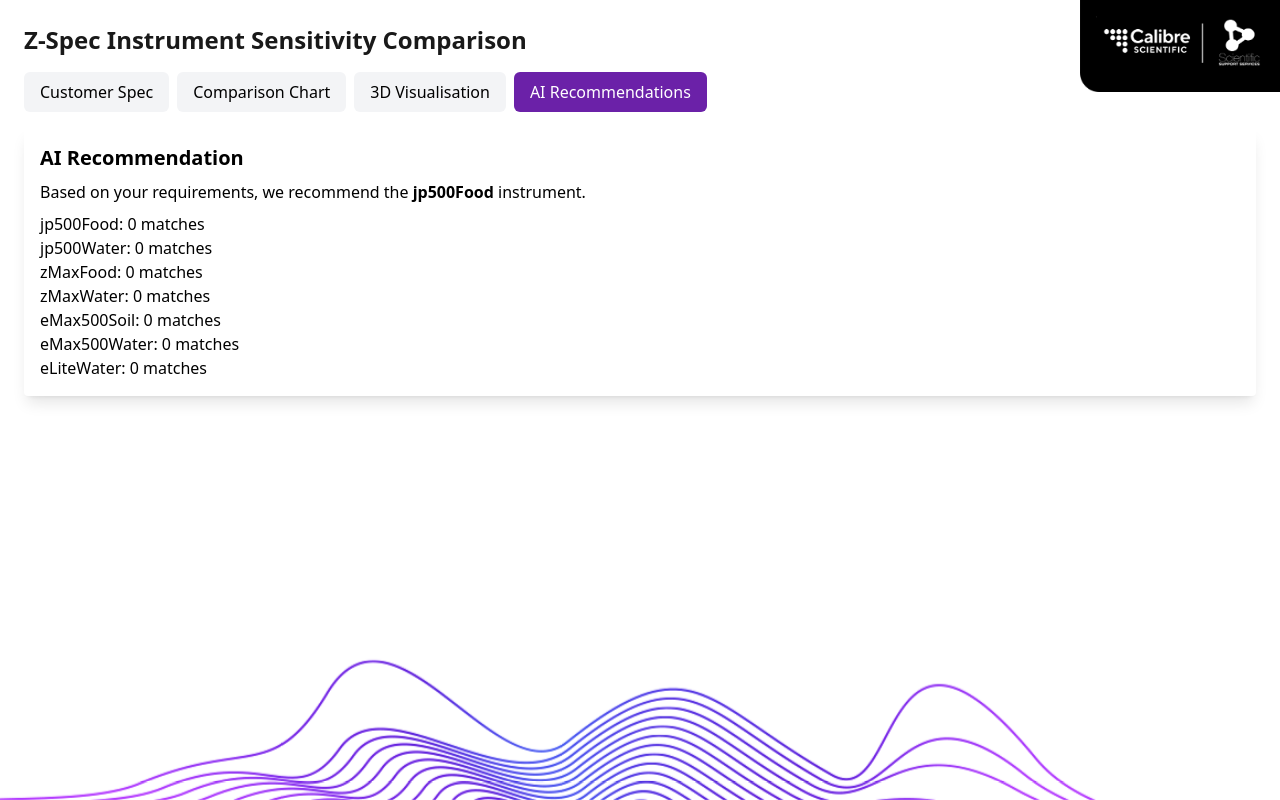
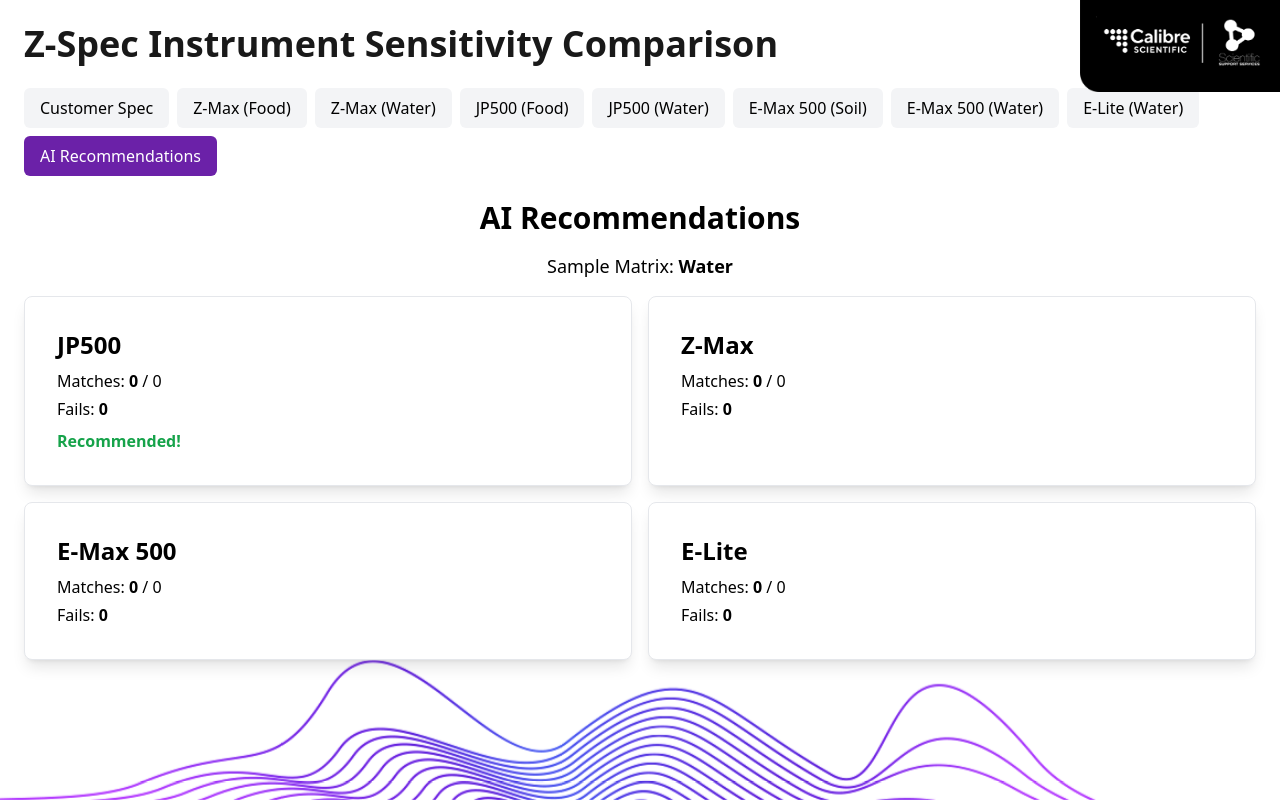
Before and after one commit to SSSNathan/XRF-Comparison-React, a React (Create React App) app: page / in a window 1280 px wide. Both pictures are taken after a click on the button "AI Recommendations". Built offline with nearby package versions, Linux system fonts and the light colour scheme.

Commit message:
Update App.js

```diff
--- a/src/App.js
+++ b/src/App.js
@@ -1,56 +1,46 @@
 import React, { useState } from "react";
 import { Card, CardContent } from "./components/ui/card";
 import { Button } from "./components/ui/button";
-import { Bar } from "react-chartjs-2";
-import {
-  Chart as ChartJS,
-  CategoryScale,
-  LinearScale,
-  BarElement,
-  Title,
-  Tooltip,
-  Legend,
-} from "chart.js";
-import { Canvas } from "@react-three/fiber";
 
-ChartJS.register(CategoryScale, LinearScale, BarElement, Title, Tooltip, Legend);
+// Sorted elements data (name field omitted as not provided)
+const elementsData = [
+  { element: "Na", eMaxSoil: null, eMaxWater: null, jp500Food: null, jp500Water: null, zMaxFood: null, zMaxWater: null, eLiteWater: 100 },
+  { element: "Mg", eMaxSoil: null, eMaxWater: null, jp500Food: null, jp500Water: null, zMaxFood: null, zMaxWater: null, eLiteWater: 40 },
+  { element: "Al", eMaxSoil: null, eMaxWater: null, jp500Food: null, jp500Water: null, zMaxFood: null, zMaxWater: null, eLiteWater: 20 },
+  { element: "Si", eMaxSoil: null, eMaxWater: null, jp500Food: null, jp500Water: null, zMaxFood: null, zMaxWater: null, eLiteWater: 5 },
+  { element: "P",  eMaxSoil: null, eMaxWater: null, jp500Food: null, jp500Water: 100, zMaxFood: null, zMaxWater: null, eLiteWater: 1.5 },
+  { element: "S",  eMaxSoil: null, eMaxWater: null, jp500Food: null, jp500Water: 50,  zMaxFood: null, zMaxWater: null, eLiteWater: 0.6 },
+  { element: "Cl", eMaxSoil: null, eMaxWater: 500, jp500Food: null, jp500Water: 30,  zMaxFood: null, zMaxWater: null, eLiteWater: 0.3 },
+  { element: "K",  eMaxSoil: null, eMaxWater: 300, jp500Food: null, jp500Water: 20,  zMaxFood: null, zMaxWater: null, eLiteWater: 0.1 },
+  { element: "Ca", eMaxSoil: null, eMaxWater: 200, jp500Food: null, jp500Water: 15,  zMaxFood: null, zMaxWater: null, eLiteWater: 0.05 },
+  { element: "Ti", eMaxSoil: null, eMaxWater: 20,  jp500Food: null, jp500Water: 1,   zMaxFood: null, zMaxWater: null, eLiteWater: null },
+  { element: "V",  eMaxSoil: null, eMaxWater: 8,   jp500Food: null, jp500Water: 0.5, zMaxFood: null, zMaxWater: null, eLiteWater: null },
+  { element: "Cr", eMaxSoil: 4,    eMaxWater: 4,   jp500Food: 0.1,  jp500Water: 0.3, zMaxFood: 0.1,  zMaxWater: 0.2,  eLiteWater: null },
+  { element: "Mn", eMaxSoil: 3,    eMaxWater: 3,   jp500Food: 0.1,  jp500Water: 0.2, zMaxFood: 0.1,  zMaxWater: 0.2,  eLiteWater: null },
+  { element: "Fe", eMaxSoil: null, eMaxWater: 2,   jp500Food: null, jp500Water: 0.1, zMaxFood: null, zMaxWater: 0.1,  eLiteWater: null },
+  { element: "Co", eMaxSoil: 16,   eMaxWater: 0.5, jp500Food: 0.03, jp500Water: 0.07,zMaxFood: 0.03, zMaxWater: 0.05, eLiteWater: null },
+  { element: "Ni", eMaxSoil: 1,    eMaxWater: 1,   jp500Food: 0.03, jp500Water: 0.05,zMaxFood: 0.03, zMaxWater: 0.05, eLiteWater: null },
+  { element: "Cu", eMaxSoil: 1,    eMaxWater: 1,   jp500Food: 0.025,jp500Water: 0.05,zMaxFood: 0.025,zMaxWater: 0.1,  eLiteWater: null },
+  { element: "Zn", eMaxSoil: 0.7,  eMaxWater: 0.3, jp500Food: 0.025,jp500Water: 0.04,zMaxFood: 0.025,zMaxWater: 0.05, eLiteWater: null },
+  { element: "Ge", eMaxSoil: null, eMaxWater: 0.3, jp500Food: null, jp500Water: 0.04,zMaxFood: null, zMaxWater: null, eLiteWater: null },
+  { element: "As", eMaxSoil: 0.4,  eMaxWater: 0.15,jp500Food: 0.015,jp500Water: 0.03,zMaxFood: 0.015,zMaxWater: 0.03, eLiteWater: null },
+  { element: "Se", eMaxSoil: 0.3,  eMaxWater: 0.3, jp500Food: 0.009,jp500Water: 0.015,zMaxFood: 0.009,zMaxWater: 0.01, eLiteWater: null },
+  { element: "Br", eMaxSoil: null, eMaxWater: 0.05,jp500Food: null, jp500Water: 0.015,zMaxFood: null, zMaxWater: null, eLiteWater: null },
+  { element: "Mo", eMaxSoil: null, eMaxWater: 0.04,jp500Food: null, jp500Water: null, zMaxFood: null, zMaxWater: null, eLiteWater: null },
+  { element: "Pd", eMaxSoil: null, eMaxWater: 0.03,jp500Food: null, jp500Water: null, zMaxFood: null, zMaxWater: null, eLiteWater: null },
+  { element: "Ag", eMaxSoil: null, eMaxWater: 0.06,jp500Food: null, jp500Water: null, zMaxFood: null, zMaxWater: null, eLiteWater: null },
+  { element: "Cd", eMaxSoil: 0.06, eMaxWater: 0.04,jp500Food: null, jp500Water: null, zMaxFood: null, zMaxWater: null, eLiteWater: null },
+  { element: "Sn", eMaxSoil: null, eMaxWater: 0.08,jp500Food: null, jp500Water: null, zMaxFood: null, zMaxWater: null, eLiteWater: null },
+  { element: "Sb", eMaxSoil: 0.4,  eMaxWater: 0.2, jp500Food: null, jp500Water: null, zMaxFood: null, zMaxWater: null, eLiteWater: null },
+  { element: "Ba", eMaxSoil: null, eMaxWater: 5,   jp500Food: null, jp500Water: 5,   zMaxFood: null, zMaxWater: null, eLiteWater: null },
+  { element: "W",  eMaxSoil: null, eMaxWater: 0.2, jp500Food: null, jp500Water: 0.1, zMaxFood: null, zMaxWater: 0.1,  eLiteWater: null },
+  { element: "Hg", eMaxSoil: 0.5,  eMaxWater: 0.2, jp500Food: 0.015,jp500Water: 0.04,zMaxFood: 0.02, zMaxWater: 0.03, eLiteWater: null },
+  { element: "Tl", eMaxSoil: 0.4,  eMaxWater: 0.2, jp500Food: 0.015,jp500Water: 0.04,zMaxFood: 0.015,zMaxWater: 0.03, eLiteWater: null },
+  { element: "Pb", eMaxSoil: 0.8,  eMaxWater: 0.15,jp500Food: 0.03, jp500Water: 0.04,zMaxFood: 0.03, zMaxWater: 0.03, eLiteWater: null },
+  { element: "Bi", eMaxSoil: 0.4,  eMaxWater: 0.2, jp500Food: 0.015,jp500Water: 0.04,zMaxFood: 0.015,zMaxWater: null, eLiteWater: null }
+].sort((a, b) => a.element.localeCompare(b.element));
 
-// Sorted elements data (name field omitted as it's not provided)
-const elementsData = [
-  { element: "Al", eMaxSoil: null, eMaxWater: null, jp500Food: null, jp500Water: null, zMaxFood: null, zMaxWater: null, eLiteWater: 20 },
-  { element: "As", eMaxSoil: 0.4,  eMaxWater: 0.15, jp500Food: 0.015, jp500Water: 0.03, zMaxFood: 0.015, zMaxWater: 0.03, eLiteWater: null },
-  { element: "Ba", eMaxSoil: null, eMaxWater: 5,    jp500Food: null, jp500Water: 5,    zMaxFood: null, zMaxWater: null, eLiteWater: null },
-  { element: "Bi", eMaxSoil: 0.4,  eMaxWater: 0.2,  jp500Food: 0.015, jp500Water: 0.04, zMaxFood: 0.015, zMaxWater: null, eLiteWater: null },
-  { element: "Br", eMaxSoil: null, eMaxWater: 0.05, jp500Food: null, jp500Water: 0.015, zMaxFood: null, zMaxWater: null, eLiteWater: null },
-  { element: "Ca", eMaxSoil: null, eMaxWater: 200, jp500Food: null, jp500Water: 15,  zMaxFood: null, zMaxWater: null, eLiteWater: 0.05 },
-  { element: "Cd", eMaxSoil: 0.06, eMaxWater: 0.04, jp500Food: null, jp500Water: null, zMaxFood: null, zMaxWater: null, eLiteWater: null },
-  { element: "Cl", eMaxSoil: null, eMaxWater: 500, jp500Food: null, jp500Water: 30,  zMaxFood: null, zMaxWater: null, eLiteWater: 0.3 },
-  { element: "Co", eMaxSoil: 16,   eMaxWater: 0.5,  jp500Food: 0.03, jp500Water: 0.07, zMaxFood: 0.03, zMaxWater: 0.05, eLiteWater: null },
-  { element: "Cr", eMaxSoil: 4,    eMaxWater: 4,    jp500Food: 0.1,  jp500Water: 0.3,  zMaxFood: 0.1,  zMaxWater: 0.2,  eLiteWater: null },
-  { element: "Cu", eMaxSoil: 1,    eMaxWater: 1,    jp500Food: 0.025, jp500Water: 0.05, zMaxFood: 0.025, zMaxWater: 0.1,  eLiteWater: null },
-  { element: "Fe", eMaxSoil: null, eMaxWater: 2,    jp500Food: null, jp500Water: 0.1,  zMaxFood: null, zMaxWater: 0.1,  eLiteWater: null },
-  { element: "Hg", eMaxSoil: 0.5,  eMaxWater: 0.2,  jp500Food: 0.015, jp500Water: 0.04, zMaxFood: 0.02, zMaxWater: 0.03, eLiteWater: null },
-  { element: "K",  eMaxSoil: null, eMaxWater: 300,  jp500Food: null, jp500Water: 20,  zMaxFood: null, zMaxWater: null, eLiteWater: 0.1 },
-  { element: "Mg", eMaxSoil: null, eMaxWater: null, jp500Food: null, jp500Water: null, zMaxFood: null, zMaxWater: null, eLiteWater: 40 },
-  { element: "Mn", eMaxSoil: 3,    eMaxWater: 3,    jp500Food: 0.1,  jp500Water: 0.2,  zMaxFood: 0.1,  zMaxWater: 0.2,  eLiteWater: null },
-  { element: "Mo", eMaxSoil: null, eMaxWater: 0.04, jp500Food: null, jp500Water: null, zMaxFood: null, zMaxWater: null, eLiteWater: null },
-  { element: "Na", eMaxSoil: null, eMaxWater: null, jp500Food: null, jp500Water: null, zMaxFood: null, zMaxWater: null, eLiteWater: 100 },
-  { element: "Ni", eMaxSoil: 1,    eMaxWater: 1,    jp500Food: 0.03, jp500Water: 0.05, zMaxFood: 0.03, zMaxWater: 0.05, eLiteWater: null },
-  { element: "P",  eMaxSoil: null, eMaxWater: null, jp500Food: null, jp500Water: 100, zMaxFood: null, zMaxWater: null, eLiteWater: 1.5 },
-  { element: "Pb", eMaxSoil: 0.8,  eMaxWater: 0.15, jp500Food: 0.03, jp500Water: 0.04, zMaxFood: 0.03, zMaxWater: 0.03, eLiteWater: null },
-  { element: "Sb", eMaxSoil: 0.4,  eMaxWater: 0.2,  jp500Food: null, jp500Water: null, zMaxFood: null, zMaxWater: null, eLiteWater: null },
-  { element: "Se", eMaxSoil: 0.3,  eMaxWater: 0.3,  jp500Food: 0.009, jp500Water: 0.015, zMaxFood: 0.009, zMaxWater: 0.01, eLiteWater: null },
-  { element: "Si", eMaxSoil: null, eMaxWater: null, jp500Food: null, jp500Water: null, zMaxFood: null, zMaxWater: null, eLiteWater: 5 },
-  { element: "Sn", eMaxSoil: null, eMaxWater: 0.08, jp500Food: null, jp500Water: null, zMaxFood: null, zMaxWater: null, eLiteWater: null },
-  { element: "S",  eMaxSoil: null, eMaxWater: null, jp500Food: null, jp500Water: 50,  zMaxFood: null, zMaxWater: null, eLiteWater: 0.6 },
-  { element: "Ti", eMaxSoil: null, eMaxWater: 20,   jp500Food: null, jp500Water: 1,   zMaxFood: null, zMaxWater: null, eLiteWater: null },
-  { element: "Tl", eMaxSoil: 0.4,  eMaxWater: 0.2,  jp500Food: 0.015, jp500Water: 0.04, zMaxFood: 0.015, zMaxWater: 0.03, eLiteWater: null },
-  { element: "V",  eMaxSoil: null, eMaxWater: 8,    jp500Food: null, jp500Water: 0.5,  zMaxFood: null, zMaxWater: null, eLiteWater: null },
-  { element: "W",  eMaxSoil: null, eMaxWater: 0.2,  jp500Food: null, jp500Water: 0.1,  zMaxFood: null, zMaxWater: 0.1, eLiteWater: null },
-  { element: "Zn", eMaxSoil: 0.7,  eMaxWater: 0.3,  jp500Food: 0.025, jp500Water: 0.04, zMaxFood: 0.025, zMaxWater: 0.05, eLiteWater: null },
-];
-
-// Utility to determine heatmap colour
+// Utility function to determine heatmap colour
 const getDynamicHeatmapColour = (value, requirement) => {
   if (requirement === undefined || requirement === null || requirement === "") return "bg-gray-200";
   if (value === undefined || value === null) return "bg-red-500";
@@ -61,175 +51,168 @@
   return "bg-red-500";
 };
 
-// --- New Components ---
+// Define a mapping for instruments used in the AI recommendation.
+// For each instrument, specify which property key to use for Water and for Solid (non-water) samples.
+const instrumentMapping = [
+  {
+    name: "JP500",
+    waterKey: "jp500Water",
+    solidKey: "jp500Food",
+  },
+  {
+    name: "Z-Max",
+    waterKey: "zMaxWater",
+    solidKey: "zMaxFood",
+  },
+  {
+    name: "E-Max 500",
+    waterKey: "eMax500Water",
+    solidKey: "eMax500Soil",
+  },
+  {
+    name: "E-Lite",
+    waterKey: "eLiteWater",
+    solidKey: null, // No solid version available
+  },
+];
 
-// Comparison Chart using react-chartjs-2
-function ComparisonChart({ elementsData, requirements }) {
-  const [selectedInstrument, setSelectedInstrument] = useState("jp500Food");
-  const labels = elementsData.map((e) => e.element);
-  const instrumentData = elementsData.map((e) => {
-    const value = e[selectedInstrument];
-    return value !== null && value !== undefined ? parseFloat(value) : 0;
+// AI Recommendations component – calculates, per instrument, the number of elements
+// for which the spec meets the customer requirement versus fails, using the selected matrix.
+function AIRecommendations({ elementsData, requirements, selectedMatrix }) {
+  const results = instrumentMapping.map(instr => {
+    let matches = 0;
+    let fails = 0;
+    let total = 0;
+    const key = selectedMatrix === "Water" ? instr.waterKey : instr.solidKey;
+    if (!key) {
+      return { instrument: instr.name, matches: 0, fails: 0, total: 0, notApplicable: true };
+    }
+    elementsData.forEach(e => {
+      const reqObj = requirements.find(r => r.element === e.element);
+      if (reqObj && reqObj.requirement) {
+        total++;
+        const reqVal = parseFloat(reqObj.requirement);
+        const specVal = e[key];
+        if (specVal === null || specVal === undefined) {
+          fails++;
+        } else if (parseFloat(specVal) < reqVal) {
+          matches++;
+        } else {
+          fails++;
+        }
+      }
+    });
+    return { instrument: instr.name, matches, fails, total, notApplicable: false };
   });
-  const requirementData = elementsData.map((e) => {
-    const req = requirements.find((r) => r.element === e.element);
-    return req && req.requirement ? parseFloat(req.requirement) : 0;
+
+  // Pick the instrument with the highest net score (matches minus fails)
+  let bestInstrument = null;
+  let bestScore = -Infinity;
+  results.forEach(result => {
+    if (result.notApplicable) return;
+    const score = result.matches - result.fails;
+    if (score > bestScore) {
+      bestScore = score;
+      bestInstrument = result.instrument;
+    }
   });
-  const data = {
-    labels,
-    datasets: [
-      {
-        label: selectedInstrument,
-        data: instrumentData,
-        backgroundColor: "rgba(54, 162, 235, 0.5)",
-      },
-      {
-        label: "Requirement",
-        data: requirementData,
-        backgroundColor: "rgba(255, 99, 132, 0.5)",
-      },
-    ],
-  };
 
   return (
-    <div>
-      <div className="mb-4">
-        <label className="mr-2">Select Instrument:</label>
-        <select
-          value={selectedInstrument}
-          onChange={(e) => setSelectedInstrument(e.target.value)}
-          className="border p-2 rounded"
-        >
-          <option value="jp500Food">JP500 (Food)</option>
-          <option value="jp500Water">JP500 (Water)</option>
-          <option value="zMaxFood">Z-Max (Food)</option>
-          <option value="zMaxWater">Z-Max (Water)</option>
-          <option value="eMax500Soil">E-Max 500 (Soil)</option>
-          <option value="eMax500Water">E-Max 500 (Water)</option>
-          <option value="eLiteWater">E-Lite (Water)</option>
-        </select>
+    <div className="space-y-4">
+      <h2 className="text-3xl font-bold text-center">AI Recommendations</h2>
+      <p className="text-lg text-center">
+        Sample Matrix: <span className="font-semibold">{selectedMatrix}</span>
+      </p>
+      <div className="grid grid-cols-1 md:grid-cols-2 gap-4 mt-4">
+        {results.map(result => (
+          <Card key={result.instrument} className="p-4 border rounded-lg bg-white shadow-lg">
+            <CardContent>
+              <h3 className="text-2xl font-semibold">{result.instrument}</h3>
+              {result.notApplicable ? (
+                <p className="text-gray-600">Not available for {selectedMatrix} samples.</p>
+              ) : (
+                <>
+                  <p className="mt-2">Matches: <span className="font-bold">{result.matches}</span> / {result.total}</p>
+                  <p className="mt-1">Fails: <span className="font-bold">{result.fails}</span></p>
+                  {bestInstrument === result.instrument && (
+                    <p className="mt-2 text-green-600 font-bold">Recommended!</p>
+                  )}
+                </>
+              )}
+            </CardContent>
+          </Card>
+        ))}
       </div>
-      <Bar
-        data={data}
-        options={{
-          responsive: true,
-          plugins: {
-            legend: { position: "top" },
-            title: { display: true, text: `Comparison Chart - ${selectedInstrument}` },
-          },
-        }}
-      />
     </div>
   );
 }
 
-// 3D Visualisation using react-three-fibre
-function ThreeDVisualisation() {
-  return (
-    <Canvas style={{ height: "400px", background: "#272727" }}>
-      <ambientLight intensity={0.5} />
-      <pointLight position={[10, 10, 10]} />
-      <mesh rotation={[0.5, 0.5, 0]}>
-        <boxGeometry args={[1, 1, 1]} />
-        <meshStandardMaterial color="orange" />
-      </mesh>
-    </Canvas>
-  );
-}
-
-// AI-Driven Recommendations
-function AIRecommendations({ elementsData, requirements }) {
-  const instruments = [
-    "jp500Food",
-    "jp500Water",
-    "zMaxFood",
-    "zMaxWater",
-    "eMax500Soil",
-    "eMax500Water",
-    "eLiteWater",
-  ];
-  const scores = instruments.map((instr) => {
-    let score = 0;
-    elementsData.forEach((e) => {
-      const reqObj = requirements.find((r) => r.element === e.element);
-      if (reqObj && reqObj.requirement) {
-        const reqVal = parseFloat(reqObj.requirement);
-        const specVal = e[instr];
-        if (specVal !== null && specVal !== undefined && specVal < reqVal) {
-          score += 1;
-        }
-      }
-    });
-    return { instrument: instr, score };
-  });
-  scores.sort((a, b) => b.score - a.score);
-  const recommendation = scores[0] ? scores[0].instrument : "N/A";
-
-  return (
-    <div className="p-4 bg-white shadow-lg rounded">
-      <h2 className="text-xl font-semibold mb-2">AI Recommendation</h2>
-      <p>
-        Based on your requirements, we recommend the <strong>{recommendation}</strong> instrument.
-      </p>
-      <ul className="mt-2">
-        {scores.map((item) => (
-          <li key={item.instrument}>
-            {item.instrument}: {item.score} matches
-          </li>
-        ))}
-      </ul>
-    </div>
-  );
-}
-
-// --- Main App Component ---
+// Main App Component
 export default function App() {
+  // Manage active tab, requirements, and the selected sample matrix.
   const [activeTab, setActiveTab] = useState("CustomerSpec");
   const [requirements, setRequirements] = useState([]);
+  const [selectedMatrix, setSelectedMatrix] = useState("Water"); // "Water" or "Solid"
 
-  // Update a requirement for an element
+  // Update a requirement for a given element.
   const updateRequirement = (element, newRequirement) => {
-    setRequirements((prev) => {
-      const existing = prev.find((req) => req.element === element);
+    setRequirements(prev => {
+      const existing = prev.find(req => req.element === element);
       if (existing) {
-        return prev.map((req) =>
-          req.element === element ? { ...req, requirement: newRequirement } : req
-        );
+        return prev.map(req => (req.element === element ? { ...req, requirement: newRequirement } : req));
       } else {
         return [...prev, { element, requirement: newRequirement }];
       }
     });
   };
 
-  // Define the tabs (removed AR Viewer)
+  // Define tabs. The original instrument spec pages (which use a heatmap) are preserved,
+  // and an additional "AI Recommendations" tab is added.
   const tabs = [
     { key: "CustomerSpec", label: "Customer Spec" },
-    { key: "ComparisonChart", label: "Comparison Chart" },
-    { key: "ThreeDVisualisation", label: "3D Visualisation" },
+    { key: "zMaxFood", label: "Z-Max (Food)" },
+    { key: "zMaxWater", label: "Z-Max (Water)" },
+    { key: "jp500Food", label: "JP500 (Food)" },
+    { key: "jp500Water", label: "JP500 (Water)" },
+    { key: "eMax500Soil", label: "E-Max 500 (Soil)" },
+    { key: "eMax500Water", label: "E-Max 500 (Water)" },
+    { key: "eLiteWater", label: "E-Lite (Water)" },
     { key: "AIRecommendations", label: "AI Recommendations" },
   ];
 
-  // Render content based on the active tab
+  // Render content based on the active tab.
   const renderContent = () => {
+    const commonGridClasses = "grid grid-cols-1 md:grid-cols-2 lg:grid-cols-4 gap-4 relative z-10";
+
     if (activeTab === "CustomerSpec") {
       return (
-        <div className="space-y-4">
-          <h2 className="text-xl font-semibold">Set Your LoD Requirements</h2>
-          <div className="grid grid-cols-1 md:grid-cols-2 lg:grid-cols-4 gap-4 relative z-10">
-            {elementsData.map((element) => {
+        <div className="space-y-6">
+          <h2 className="text-3xl font-semibold">Set Your LoD Requirements</h2>
+          {/* Global matrix selection */}
+          <div className="mb-4">
+            <label className="mr-2 font-semibold">Select Sample Matrix:</label>
+            <select
+              value={selectedMatrix}
+              onChange={e => setSelectedMatrix(e.target.value)}
+              className="border p-2 rounded"
+            >
+              <option value="Water">Water</option>
+              <option value="Solid">Solid</option>
+            </select>
+          </div>
+          <div className={commonGridClasses}>
+            {elementsData.map(element => {
               const currentRequirement =
-                requirements.find((req) => req.element === element.element)?.requirement || "";
+                requirements.find(req => req.element === element.element)?.requirement || "";
               return (
                 <Card key={element.element} className="p-4 border rounded-lg bg-white shadow-lg">
                   <CardContent>
-                    <h2 className="text-xl font-semibold mb-2">
-                      {element.element}
-                    </h2>
+                    <h3 className="text-2xl font-semibold mb-2">{element.element}</h3>
                     <input
                       type="number"
                       step="0.001"
                       value={currentRequirement}
-                      onChange={(e) => updateRequirement(element.element, e.target.value)}
+                      onChange={e => updateRequirement(element.element, e.target.value)}
                       className="border p-2 rounded w-full h-12"
                       placeholder="Enter requirement"
                     />
@@ -240,14 +223,37 @@
           </div>
         </div>
       );
-    } else if (activeTab === "ComparisonChart") {
-      return <ComparisonChart elementsData={elementsData} requirements={requirements} />;
-    } else if (activeTab === "ThreeDVisualisation") {
-      return <ThreeDVisualisation />;
     } else if (activeTab === "AIRecommendations") {
-      return <AIRecommendations elementsData={elementsData} requirements={requirements} />;
+      return <AIRecommendations elementsData={elementsData} requirements={requirements} selectedMatrix={selectedMatrix} />;
+    } else {
+      // For instrument spec tabs: display cards with a heatmap that compares each instrument's LoD to the customer requirement.
+      return (
+        <div className="space-y-6">
+          <h2 className="text-3xl font-semibold">Instrument LoD vs Customer Requirement</h2>
+          <div className={commonGridClasses}>
+            {elementsData.map(element => {
+              const requirement = requirements.find(req => req.element === element.element)?.requirement;
+              const specValue = element[activeTab];
+              return (
+                <Card key={element.element} className="p-4 border rounded-lg bg-white shadow-lg">
+                  <CardContent>
+                    <h3 className="text-2xl font-semibold mb-2">{element.element}</h3>
+                    <div className={`h-12 w-full rounded ${getDynamicHeatmapColour(specValue, requirement)}`}>
+                      <p className="text-center pt-2 text-white font-bold">
+                        {specValue !== null && specValue !== undefined ? specValue : "N/A"}
+                      </p>
+                    </div>
+                    {requirement && (
+                      <p className="mt-2 text-sm text-gray-700">Requirement: {requirement}</p>
+                    )}
+                  </CardContent>
+                </Card>
+              );
+            })}
+          </div>
+        </div>
+      );
     }
-    return null;
   };
 
   return (
@@ -268,14 +274,13 @@
       />
 
       {/* Main Content */}
-      <div className="p-6 space-y-4">
-        <h1 className="text-2xl font-bold" style={{ color: "#191919" }}>
+      <div className="p-6 space-y-6">
+        <h1 className="text-4xl font-bold" style={{ color: "#191919" }}>
           Z-Spec Instrument Sensitivity Comparison
         </h1>
-
         {/* Tabs */}
         <div className="flex flex-wrap gap-2">
-          {tabs.map((tab) => (
+          {tabs.map(tab => (
             <Button
               key={tab.key}
               onClick={() => setActiveTab(tab.key)}
@@ -285,7 +290,6 @@
             </Button>
           ))}
         </div>
-
         {/* Render Content Based on Active Tab */}
         {renderContent()}
       </div>
```
